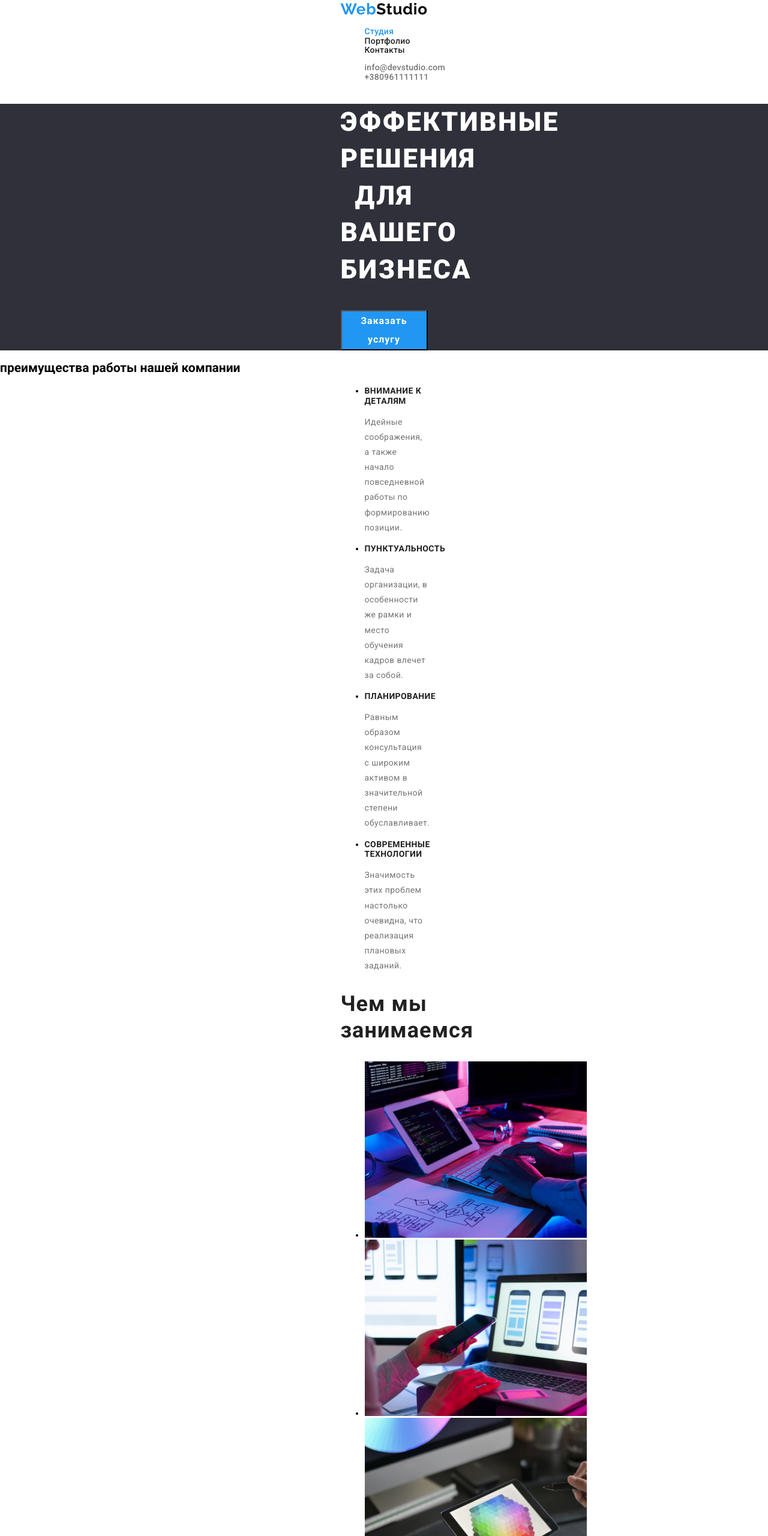
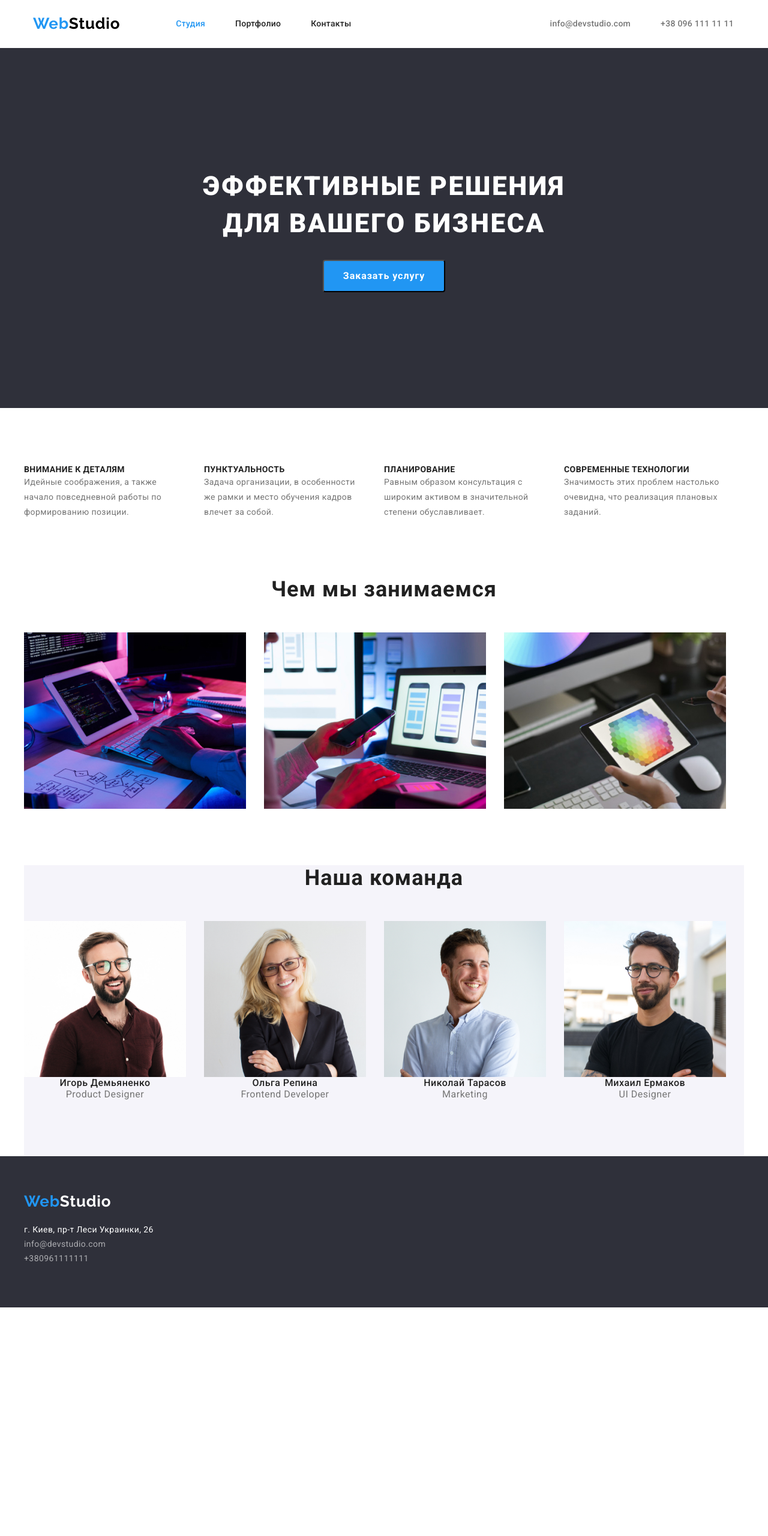
Before and after one commit to Marynanova/goit-markup-hw-03, a plain HTML site: page index.html in a window 1280 px wide. Shown: the top 2560 px of the page at 60% size. After the commit the page ends 2179 px from the top, so only its background shows below. Drawn offline with nearby package versions, Linux system fonts and the light colour scheme; a web font is replaced by a local one.

Commit message:
Домучила третє д/з флєкси

```diff
--- a/css/styles.css
+++ b/css/styles.css
@@ -83,21 +83,70 @@ text-portfolio пепельный текст в портфолио"*/
 
 
 /*Body*/
+
 .body{ background-color: var(--color-heder);
     font-family: Roboto, sans-serif;
-  font-size: 14px;
-  margin: 0;}
+  font-size: 14px;}
+
+/*html {
+    box-sizing: border-box;
+}*/
+
+*,
+*::after,
+*::before {
+   /* box-sizing: inherit;*/
+box-sizing: border-box;
+}
+
+img {
+    display: block;
+    max-width: 100%;
+    height: auto;
+}
+/* Стили для обнуления верхних отступов у элементов */
+h1,
+h2,
+h3,
+h4,
+h5,
+h6,
+p,
+ul {
+    margin: 0;
+    padding: 0; }
 
   /*Header*/
 
-  /*контейнер для центрования хедера*/
-  .container{
-    width: 1240px;
-    margin: 0 auto;
-    vertical-align: middle;}
+
+
+
+.container {
+            width: 1200px;
+            padding:0;
+            margin:0 auto;
+             }
+
+.nav-container {
+    display: flex;
+    align-items: center;
+    border-bottom: 1px rgba(236, 236, 236, 1);
+   }
+
+
+.heder-nav{display: flex;
+    margin: 0;
+    margin-left: 15px;}
+
+
 
 /*logo*/
 
+.webstudio-box{ text-decoration: none;
+                width: 145p;
+                padding-top: 24px;
+                padding-bottom: 25px;
+                }
 .web{ font-family: Raleway, sant-serif;
     color: var(--color-web);
     font-weight: 700;
@@ -107,7 +156,6 @@ text-portfolio пепельный текст в портфолио"*/
 
 .web-none{ text-decoration: none;}
 
-
 .studio{font-family: Raleway, sant-serif;
     color: var(--color-studio);
     font-weight: 700;
@@ -115,26 +163,30 @@ text-portfolio пепельный текст в портфолио"*/
     line-height: 1.2;
     letter-spacing: 0.03em;}
 
-/*контейнер для логотипа*/
-.container {
-    width: 145px;
-    margin: 24px, 93px, 25px;}
 
 
 
-/*Header*/
- /*контейнер для студия портфолио контакты*/
- .container {}
+.studio-list {display: inline;}
+.studio-list:nth-child(-n+2){margin-right: 50px;}
 
-.information {
-    background-color: var(--color-heder);}
+
+
+
+
 .address-list{ color: var(--color-title);
                text-decoration: none;
                list-style: none;
                font-weight: 500;
                line-height: 1.1;
-               letter-spacing: 0.02em;}
-   .list-decoration {color: var(--color-title);
+               letter-spacing: 0.02em;
+                display: flex;
+                margin: 0;
+                margin-left: 93px;
+                padding: 0;
+                align-items: center;
+               }
+
+.list-decoration {  color: var(--color-title);
                     text-decoration: none;
                     list-style: none;
                     letter-spacing: 0.02em;}
@@ -143,10 +195,26 @@ text-portfolio пепельный текст в портфолио"*/
    .list-decoration:focus {color: var(--color-web);}
    .current{color: var(--color-web);}
 
-/*контейнер для mail tel*/
-.container{}
+.contact{ color: var(--color-title);
+          text-decoration: none;
+          list-style: none;
+           }
 
-    .our-contacts{ color: var(--color-text);
+.contact-box{display: flex;
+            align-items: center;}
+
+.contact-box:first-child{margin-right: 50px;}
+
+
+
+
+.our-contacts-link{ display: flex;
+                    margin: 0;
+                    margin-left: 331px;
+                    padding: 0;
+                    }
+.our-contacts{
+    color: var(--color-text);
     text-decoration: none;
     list-style: none;
     font-weight: 500;
@@ -157,60 +225,138 @@ text-portfolio пепельный текст в портфолио"*/
 
 /*main*/
 
-/*контейнер для кнопок в портфолио*/
-.container {}
+/*контейнер для фона*/
+.backround-box {height: 600px;
+                background-color: var(--color-backround);}
+/*эффективные решения*/
+.main-box{      display: flex;
+                flex-direction: column;
+                align-items: center;
+                padding-top: 200px;}
 
+.height-title {
+    color: var(--color-heder);
+    font-weight: 900;
+    font-size: 44px;
+    line-height: 1.4;
+    letter-spacing: 0.06em;
+    text-align: center;
+    text-transform: uppercase;
+    width: 696px;
+    margin-bottom: 30px;}
+
+.button-service {
+    background-color: var(--color-web);
+    color: var(--color-heder);
+    font-weight: 700;
+    font-size: 16px;
+    line-height: 30px;
+    text-align: center;
+    letter-spacing: 0.06em;
+    border-radius: 4px;
+    padding: 10px 32px;}
+
+/*------- мейн для портфолио---------*/
+/*список кнопок все, веб- сайты...*/
+.button-list{
+    display: flex;
+    justify-content: center;
+    padding-bottom: 50px;
+}
+.button-place{
+        display: block;
+        text-decoration: none;
+        list-style: none;
+        height: 38px;
+        float: left;
+        padding-top: 94px;
+        }
+.button-place:not(:last-child) {
+        margin-right: 8px;
+    }
 .button-decoration{ background-color: var(--color-button);
                       color: var(--color-title);
                       font-weight: 500;
                       font-size: 16px;
                       line-height: 1.6;
-                      letter-spacing: 0.03em;}
-  .button-decoration:hover{ background-color: var(--color-web); color: var(--color-heder);}
-  .button-decoration:focus{background-color: var(--color-web); color: var(--color-heder);}
+                      letter-spacing: 0.03em;
+                      border-color: transparent;
+                      border-radius: 4px;}
+.button-decoration:hover{ background-color: var(--color-web);
+                             color: var(--color-heder);
+                        }
+.button-decoration:focus{background-color: var(--color-web);
+                            color: var(--color-heder);
+                        }
+.button-current { background-color: #2196F3;
+                color: #FFFFFF;
+                font-weight: 500;
+                font-size: 16px;
+                line-height: 1.6;
+                letter-spacing: 0.03em;
+                border-color: transparent;
+                border-radius: 4px;}
 
+/*список карточек для портфолио*/
+.pic-place{ display: flex;
+            flex-wrap: wrap;
+            gap: 30px;
+            padding: 0;
+            list-style: none;
+        }
 
-/*контейнер для карточек в портфолио*/
-.container{}
+.cur-pic{
+    flex-basis: calc((100% - 60px) / 3);}
+/*  начало див отдельно для заголовув и абзацов карточки */
+.img-text{display: block;
+    padding-left: 24px;
+    padding-right: 24px;
+    padding-top: 20px;
+    padding-bottom: 20px;
+    background-color: #fff;
+    border-left: 1px solid #EEEEEE;
+    border-right: 1px solid #EEEEEE;
+    border-bottom: 1px solid #EEEEEE;
+
+}
+.cur-pic img {
+    width: 100%;
+    height: auto;
+    vertical-align: top;
+}
+
 
 .title-portfolio {
     font-weight: 700;
     font-size: 18px;
     line-height: 2;
-     letter-spacing: 0.06em;}
+    letter-spacing: 0.06em;
+}
 
 .text-portfolio {
     color: var(--color-text);
     font-size: 16px;
     line-height: 1.9;
-     letter-spacing: 0.03em;}
+    letter-spacing: 0.03em;
+}
+/*  конец див отдельно для заголовув и абзацов карточки */
+/*------закончился мейн для портфолио------*/
 
-/*контейнер для еффективных решений*/
-.container{}
+/*секция для внимание к деталям*/
+.section {display: flex;
+        padding-top: 94px;
+        padding-bottom: 94px;
+        align-content: center }
 
-  .height-title{ color: var(--color-heder);
-                 font-weight: 900;
-                 font-size: 44px;
-                 line-height: 1.4;
-                 letter-spacing: 0.06em;
-                 text-align: center;
-                 text-transform: uppercase;}
+.liner { display: block;
+        text-decoration: none;
+        list-style: none;
+        width: 270px;
+        float: left;
+        padding: 0;}
 
-/*контейнер для кнопки заказать услугу*/
-.container{}
-
-  .button-service{ background-color: var(--color-web);
-                   color: var(--color-heder);
-                   font-weight: 700;
-                   font-size: 16px;
-                   line-height: 1.9;
-                   letter-spacing: 0.06em;}
-
-
-  .main-title{ background-color: var(--color-backround);}
-
-/*контейнер для виравнивания заглавного списка*/
-.container {}
+.liner:not(:last-child){
+margin-right: 30px;}
 
 .text{ color: var(--color-text);
        line-height: 1.8;
@@ -220,10 +366,8 @@ text-portfolio пепельный текст в портфолио"*/
           font-weight: 500;
           font-size: 16px;
           line-height: 1.2;
-          letter-spacing: 0.03em;}
-
-/*контейнер для заглавных заголовков*/
-.container {}
+          letter-spacing: 0.03em;
+          text-align: center;}
 
 .title-uppercase {
     color: var(--color-title);
@@ -233,51 +377,58 @@ text-portfolio пепельный текст в портфолио"*/
     letter-spacing: 0.03em;
     text-transform: uppercase;}
 
-/*контейнер для текста под заглавными заголовками*/
-.container {}
 
-  .title-bigger {color: var(--color-title);
+
+
+.title-bigger {display: block;
+                padding-bottom: 50px;
+                text-align: center;
+                color: var(--color-title);
                 font-weight: 700;
                 font-size: 36px;
                 line-height: 1.2;
-                letter-spacing: 0.03em;}
+                letter-spacing: 0.03em;
+                }
 
-/*контейнер для картинок чем мы занимаемся*/
-.container {}
+/* секция картинки чем мы занимаемся */
 
+.liner-second  {
+    display: block;
+    text-decoration: none;
+    list-style: none;
+    width: 370px;
+    float: left;
+    padding-top: 0;
 
+}
 
-/*контейнер для заголовка наша команда*/
-.container {}
+.liner-second:not(:last-child) {
+    margin-right: 30px;
+}
 
+.pad-zero{
+    padding-top: 0px;
+}
+
+.img-works {list-style: none;}
+
+/*секция для наша команда*/
 
 .our-croup {background-color:var(--color-button);}
-
-/*контейнер для фото сотрудников*/
-.container {}
-
-
-/*контейнер лоя имен сотрудников*/
-.container {}
-
-
-/*контейнер для профессий*/
-.container {}
-
 
 .text-profession{ color: var(--color-text);
                   font-size: 16px;
                   line-height: 1.2;
-                    letter-spacing: 0.03em;}
+                  letter-spacing: 0.03em;
+                  text-align: center;}
 
   /*Footer*/
   /*контейнер для футера*/
-.container{}
 
-  .lower-part{ background-color: var(--color-backround);}
 
-  /*контейнер для логотипа*/
-.container{}
+.lower-part{  padding-top: 60px;
+              height: 252px;
+              background-color: var(--color-backround);}
 
 .studio-two {font-family: Raleway, sant-serif;
                color: var(--color-heder);
@@ -287,18 +438,24 @@ text-portfolio пепельный текст в портфолио"*/
                letter-spacing: 0.03em;
                text-decoration: none;}
 
-  /*контейнер для адреса почты телефона*/
-.container{}
+.adress-footer{display: block;
+        text-decoration: none;
+        list-style: none;
+        padding-top: 20px;
+        padding-bottom: 60px;}
 
- .map{ color:rgba(255, 255, 255, 0.6);
+.map{
+        color:rgba(255, 255, 255, 0.6);
         font-style: normal;
         font-size: 14px;
         line-height: 1.7;
         letter-spacing: 0.03em;
-        text-decoration: none;}
+        text-decoration: none;
+        padding-bottom: 9px;}
+
   .map:hover { color: var(--color-web);}
 
-  .map-fact{color: var(--color-heder);
-            text-decoration: none;}
-
-  .map:hover{color: var(--color-web); }
+  .map-fact{padding-top: 20px;
+            color: var(--color-heder);
+            text-decoration: none;
+            padding-bottom: 9px}
--- a/index.html
+++ b/index.html
@@ -13,90 +13,85 @@
 </head>
 <body class="body">
 
- <header class="information">
-    <div class="container">
-      <nav>
-           <div class="container">
-              <a class="web-none" href="#"><span class="web">Web</span><span class="studio">Studio</span></a>
-           </div>
+    <header>
+
+    <div class="container nav-container">
+        <nav class="heder-nav">
+           <a class="webstudio-box" href="#"><span class="web">Web</span><span class="studio">Studio</span></a>
+
             <ul class="address-list">
-           <li>
+                <li class="studio-list">
                     <a href="./index.html" class="list-decoration current">Студия</a>
                 </li>
-           <li>
+                <li class="studio-list">
                     <a href="./portfolio.html" class="list-decoration">Портфолио</a>
                 </li>
-           <li>
-             <a href="#" class="address-list">Контакты</a>
+                <li class="studio-list">
+                    <a href="#" class="contact">Контакты</a>
+                </li>
+            </ul>
+
+        <ul class="our-contacts-link">
+            <li class="contact-box">
+                <a href="mailto:info@devstudio.com" class="our-contacts">info@devstudio.com</a>
+            </li>
+            <li class="contact-box">
+                <a href="tel:+380961111111" class="our-contacts">+38 096 111 11 11</a>
             </li>
         </ul>
         </nav>
     </div>
+    </header>
+
+
+ <main>
+        <div class="backround-box">
+        <div class="container main-box">
+            <section>
+              <h1 class="height-title">Эффективные решения для вашего бизнеса</h1>
+            </section>
+            <section>
+              <button class="button-service" type="button">Заказать услугу</button>
+            </section>
+        </div>
+        </div>
+
 
         <div class="container">
-         <ul class="our-contacts">
-            <li>
-                <a href="mailto:info@devstudio.com" class="our-contacts">info@devstudio.com</a>
-            <li>
-                <a href="tel:+380961111111" class="our-contacts">+380961111111</a>
-            </li>
-         </ul>
-       </div>
- </header>
- <main>
-     <section class="main-title">
-
-         <div class="container">
-            <h1 class="height-title">Эффективные решения для вашего бизнеса</h1>
-         </div>
-
-         <div class="container">
-            <button class="button-service" type="button">Заказать услугу</button>
-         </div>
-
-     </section>
-
+            <div class="section">
             <section>
-         <h2> преимущества работы нашей компании</h2>
-
-           <div class="container">
                     <ul>
-                <li>
+                        <li class="liner" >
                             <h3 class="title-uppercase">Внимание к деталям</h3>
                                 <p class="text">Идейные соображения, а также начало повседневной работы по формированию позиции.</p>
                         </li>
-                <li>
+                        <li class="liner" >
                             <h3 class="title-uppercase">Пунктуальность</h3>
                                  <p class="text">Задача организации, в особенности же рамки и место обучения кадров влечет за собой.</p>
                         </li>
-                <li>
+                        <li class="liner" >
                             <h3 class="title-uppercase">Планирование</h3>
                                 <p class="text">Равным образом консультация с широким активом в значительной степени обуславливает.</p>
                         </li>
-                <li>
+                        <li class="liner" >
                             <h3 class="title-uppercase">Современные технологии</h3>
                                 <p class="text">Значимость этих проблем настолько очевидна, что реализация плановых заданий.</p>
                         </li>
                     </ul>
+            </section>
             </div>
 
-     </section>
-
      <section>
-
-        <div class="container">
         <h2 class="title-bigger">Чем мы занимаемся</h2>
-        </div>
-
-           <div class="container">
-            <ul>
-                <li>
+        <div class="section pad-zero">
+                    <ul class="img-works">
+                        <li class="liner-second" >
                           <img src="./imagies/a.jpg" width="370" height="294" alt="человек проверяет программу на экране планшета">
                         </li>
-                <li>
+                        <li class="liner-second">
                           <img src="./imagies/b.jpg" width="370" height="294" alt="человек проверяет программу на экране смартфона">
                         </li>
-                <li>
+                        <li class="liner-second">
                           <img src="./imagies/c.jpg" width="370" height="294" alt="человек на планшете выбирает цвет дизайн">
                         </li>
                     </ul>
@@ -104,35 +99,25 @@
      </section>
 
      <section class="our-croup">
-
-        <div class="container">
         <h2 class="title-bigger">Наша команда</h2>
-        </div>
-
-           <div class="container">
+        <div class="section pad-zero">
                     <ul>
-                <li>
+                        <li class="liner">
                             <img src="./imagies/d.jpg" width="270" height="260" alt="фото продукт дизайнера">
-
-                     <div class="container">
                                 <h3 class="title">Игорь Демьяненко</h3>
-                     </div>
-
-                       <div class="container">
                                     <p class="text-profession">Product Designer</p>
-                       </div>
                         </li>
-                  <li>
+                        <li class="liner">
                             <img src="./imagies/e.jpg" width="270" height="260" alt="фото фронтенд девелопера">
                                 <h3 class="title">Ольга Репина</h3>
                                     <p class="text-profession">Frontend Developer</p>
                         </li>
-                  <li>
+                        <li class="liner">
                             <img src="./imagies/f.jpg" width="270" height="260" alt="фото маркетолога">
                                 <h3 class="title">Николай Тарасов</h3>
                                     <p class="text-profession">Marketing</p>
                         </li>
-                    <li>
+                        <li class="liner">
                             <img src="./imagies/g.jpg" width="270" height="260" alt="фото ЮАй дизайнера">
                                  <h3 class="title">Михаил Ермаков</h3>
                                     <p class="text-profession">UI Designer</p>
@@ -140,16 +125,17 @@
                     </ul>
                 </div>
         </section>
+</div>
 </main>
 
-<div class="container">
+
     <footer class="lower-part">
     <div class="container">
        <a class="web-none" href="#"><span class="web">Web</span><span class="studio-two">Studio</span></a>
-    </div>
-      <div class="container">
+
+
         <address class="map">
-            <ul>
+            <ul class="adress-footer">
                 <li>
                     <a href="address" class="map-fact">г. Киев, пр-т Леси Украинки, 26</a>
                 </li>
@@ -160,10 +146,10 @@
                 </li>
             </ul>
         </address>
+
     </div>
+  </footer>
 
-  </footer>
- </div>
 
 </body>
 </html>
```
Also changed, not shown: portfolio.html (+70 -42 lines). Lines whose indentation alone changed are shown as unchanged.
